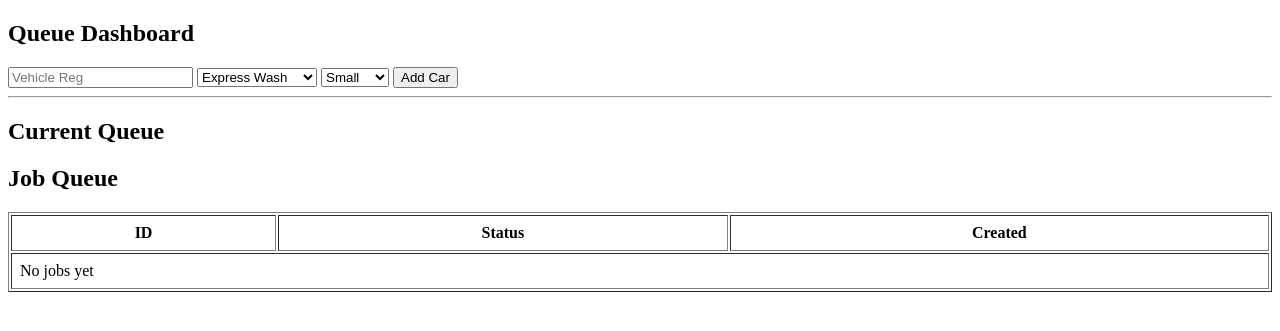
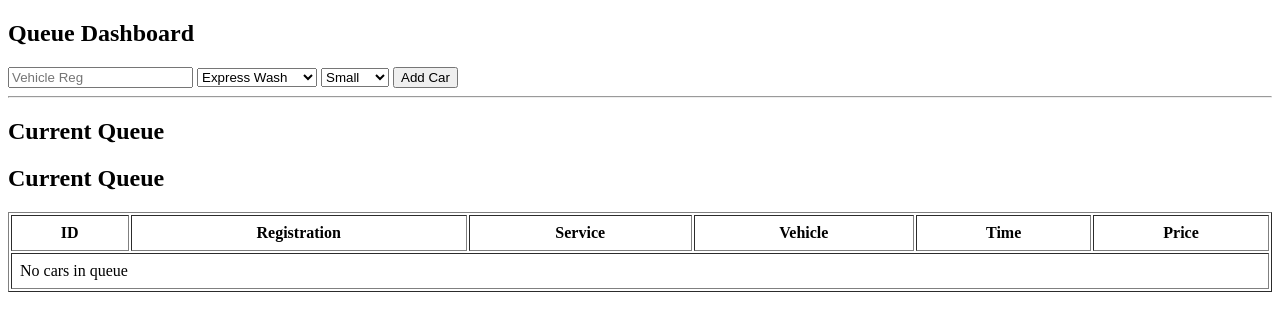
Before and after one commit to pachedu-ai/pachedu-saas, a FastAPI app: page /dashboard in a window 1280 px wide. Shown: the top 331 px of the page. Run offline with FastAPI, Linux system fonts and the light colour scheme; data that the repository does not hold is empty.

Commit message:
Update queue.html

```diff
--- a/templates/queue.html
+++ b/templates/queue.html
@@ -1,54 +1,57 @@
-<div class="queue-container">
-    <h2>Job Queue</h2>
+<h2>Current Queue</h2>
 
 <table border="1" width="100%" cellpadding="8">
     <thead>
         <tr>
             <th>ID</th>
-                <th>Status</th>
-                <th>Created</th>
+            <th>Registration</th>
+            <th>Service</th>
+            <th>Vehicle</th>
+            <th>Time</th>
+            <th>Price</th>
         </tr>
     </thead>
     <tbody id="queue-body">
-            {% for job in jobs %}
         <tr>
-                <td>{{ job.id }}</td>
-                <td>{{ job.status }}</td>
-                <td>{{ job.created_at }}</td>
+            <td colspan="6">Loading...</td>
         </tr>
-            {% else %}
-            <tr>
-                <td colspan="3">No jobs yet</td>
-            </tr>
-            {% endfor %}
     </tbody>
 </table>
-</div>
 
 <script>
-    // Auto refresh queue every 3 seconds
-    setInterval(function () {
-        fetch("/queue-data")
-            .then(response => response.json())
-            .then(data => {
+async function loadQueue() {
+    try {
+        const response = await fetch("/queue-data");
+        const data = await response.json();
+
         const tbody = document.getElementById("queue-body");
         tbody.innerHTML = "";
 
-                if (data.length === 0) {
-                    tbody.innerHTML = "<tr><td colspan='3'>No jobs yet</td></tr>";
+        if (!data || data.length === 0) {
+            tbody.innerHTML = "<tr><td colspan='6'>No cars in queue</td></tr>";
             return;
         }
 
         data.forEach(job => {
-                    const row = `
-                        <tr>
+            const row = document.createElement("tr");
+
+            row.innerHTML = `
                 <td>${job.id}</td>
-                            <td>${job.status}</td>
-                            <td>${job.created_at}</td>
-                        </tr>
+                <td>${job.reg}</td>
+                <td>${job.service}</td>
+                <td>${job.vehicle}</td>
+                <td>${job.time} mins</td>
+                <td>R${job.price}</td>
             `;
-                    tbody.innerHTML += row;
+
+            tbody.appendChild(row);
         });
-            });
-    }, 3000);
+
+    } catch (error) {
+        console.error("Queue load error:", error);
+    }
+}
+
+loadQueue();
+setInterval(loadQueue, 3000);
 </script>
```
Lines whose indentation alone changed are shown as unchanged.
